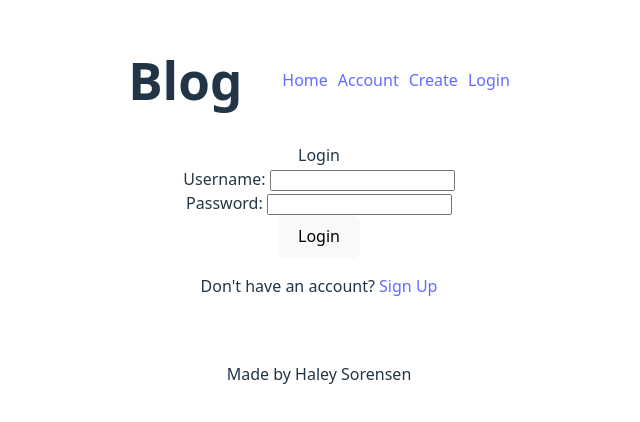
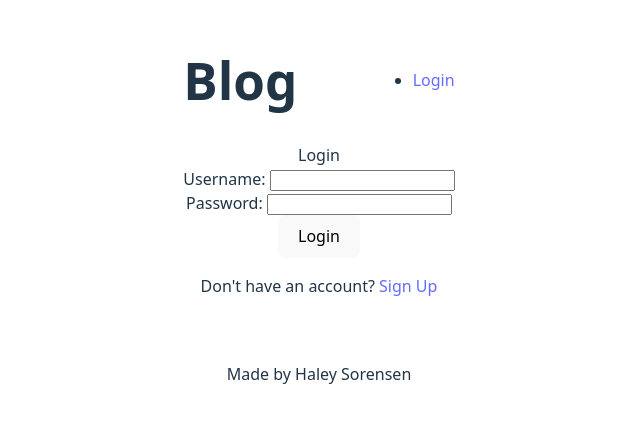
Before and after one commit to Hsoren31/blog-api, a React (Vite) app in the folder author/: page /login in a window 1280 px wide. Shown: the part 174-596 px from the top of the page, without its empty margins (321-961 px from the left). Built offline with nearby package versions, Linux system fonts and the light colour scheme.

Commit message:
FEAT: create context for current user

```diff
--- a/author/src/App.jsx
+++ b/author/src/App.jsx
@@ -1,4 +1,9 @@
 import { Route, Routes } from "react-router-dom";
+import { useState } from "react";
+import {
+  CurrentUserContext,
+  CurrentUserDispatchContext,
+} from "./context/CurrentUserContext.js";
 import "./App.css";
 import Header from "./components/Header";
 import Footer from "./components/Footer";
@@ -14,8 +19,11 @@ import NotFound from "./pages/NotFound";
 import PrivateRoutes from "./PrivateRoutes";
 
 function App() {
+  const [currentUser, setCurrentUser] = useState();
   return (
     <>
+      <CurrentUserContext value={currentUser}>
+        <CurrentUserDispatchContext value={setCurrentUser}>
           <Header />
           <main>
             <Routes>
@@ -37,6 +45,8 @@ function App() {
             </Routes>
           </main>
           <Footer />
+        </CurrentUserDispatchContext>
+      </CurrentUserContext>
     </>
   );
 }
--- a/author/src/components/Header.jsx
+++ b/author/src/components/Header.jsx
@@ -1,17 +1,24 @@
 import { Link } from "react-router-dom";
+import { useContext } from "react";
+import {
+  CurrentUserContext,
+  CurrentUserDispatchContext,
+} from "../context/CurrentUserContext";
 
 export default function Header() {
-  const currentUser = localStorage.getItem("userId");
+  const currentUser = useContext(CurrentUserContext);
+  const currentUserDispatch = useContext(CurrentUserDispatchContext);
 
   function onLogout() {
     localStorage.removeItem("accessToken");
     localStorage.removeItem("userId");
+    currentUserDispatch(null);
   }
 
   return (
     <header>
       <h1>Blog</h1>
-      <p>{currentUser}</p>
+      {currentUser ? (
         <nav>
           <ul className="nav">
             <li>
@@ -25,11 +32,20 @@ export default function Header() {
             </li>
             <li>
               <a href="/login" onClick={onLogout}>
-              {currentUser ? "Logout" : "Login"}
+                Logout
               </a>
             </li>
           </ul>
         </nav>
+      ) : (
+        <nav>
+          <ul>
+            <li>
+              <Link to="/login">Login</Link>
+            </li>
+          </ul>
+        </nav>
+      )}
     </header>
   );
 }
--- /dev/null
+++ b/author/src/context/CurrentUserContext.js
@@ -0,0 +1,4 @@
+import { createContext } from "react";
+
+export const CurrentUserContext = createContext(null);
+export const CurrentUserDispatchContext = createContext(null);
--- a/author/src/pages/Login.jsx
+++ b/author/src/pages/Login.jsx
@@ -1,5 +1,6 @@
-import { useState } from "react";
+import { useContext, useState } from "react";
 import { Link, useNavigate } from "react-router";
+import { CurrentUserDispatchContext } from "../context/CurrentUserContext";
 
 export default function Login() {
   const navigate = useNavigate();
@@ -9,6 +10,7 @@ export default function Login() {
     username: "",
     password: "",
   });
+  const currentUserDispatch = useContext(CurrentUserDispatchContext);
 
   const handleChange = (e) => {
     const { name, value } = e.target;
@@ -36,6 +38,7 @@ export default function Login() {
         setError(data.message);
         throw new Error(data.message);
       }
+      currentUserDispatch(data.user.id);
       localStorage.setItem("userId", data.user.id);
       localStorage.setItem("accessToken", data.token);
       navigate("/");
```
Lines whose indentation alone changed are shown as unchanged.
